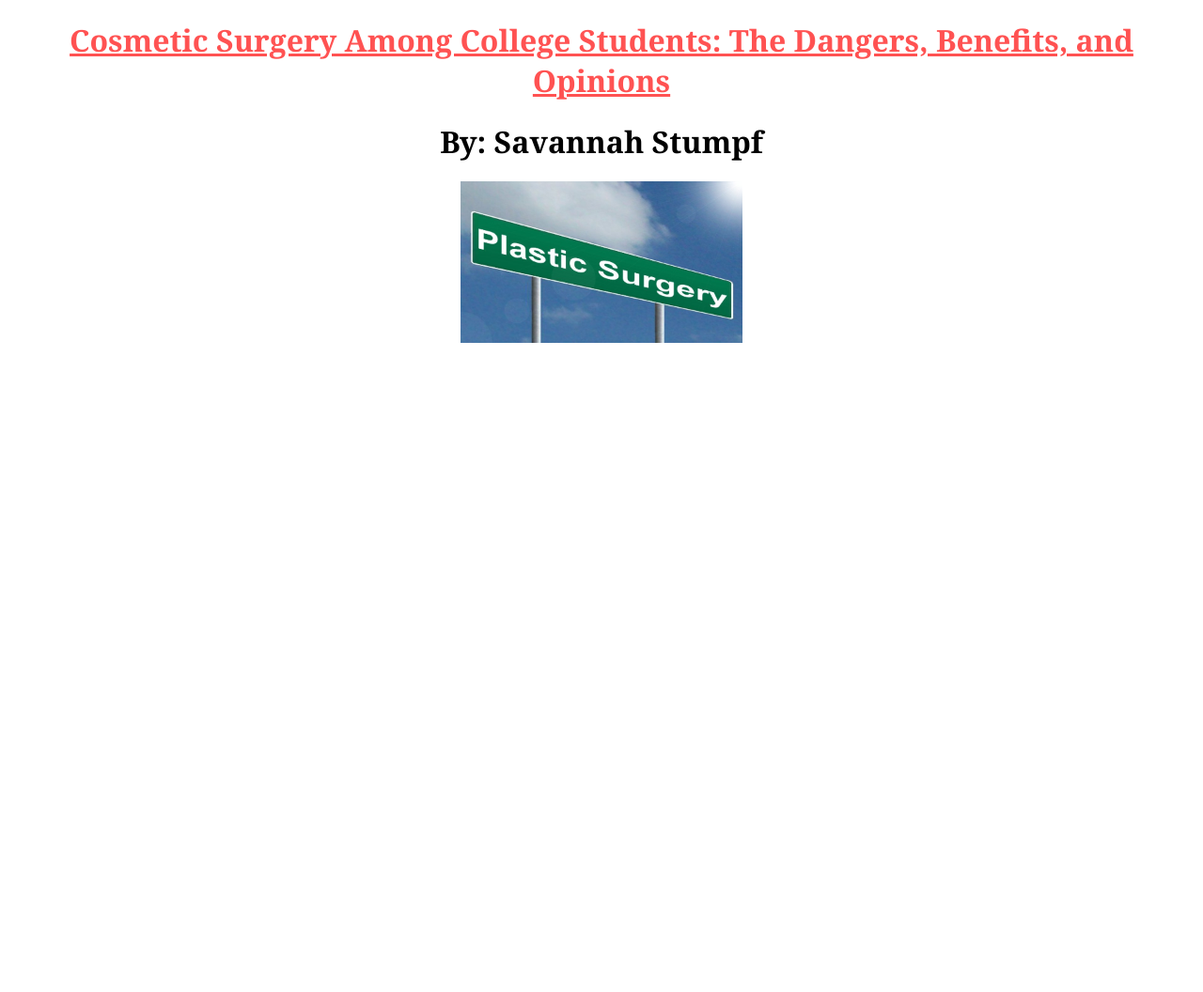
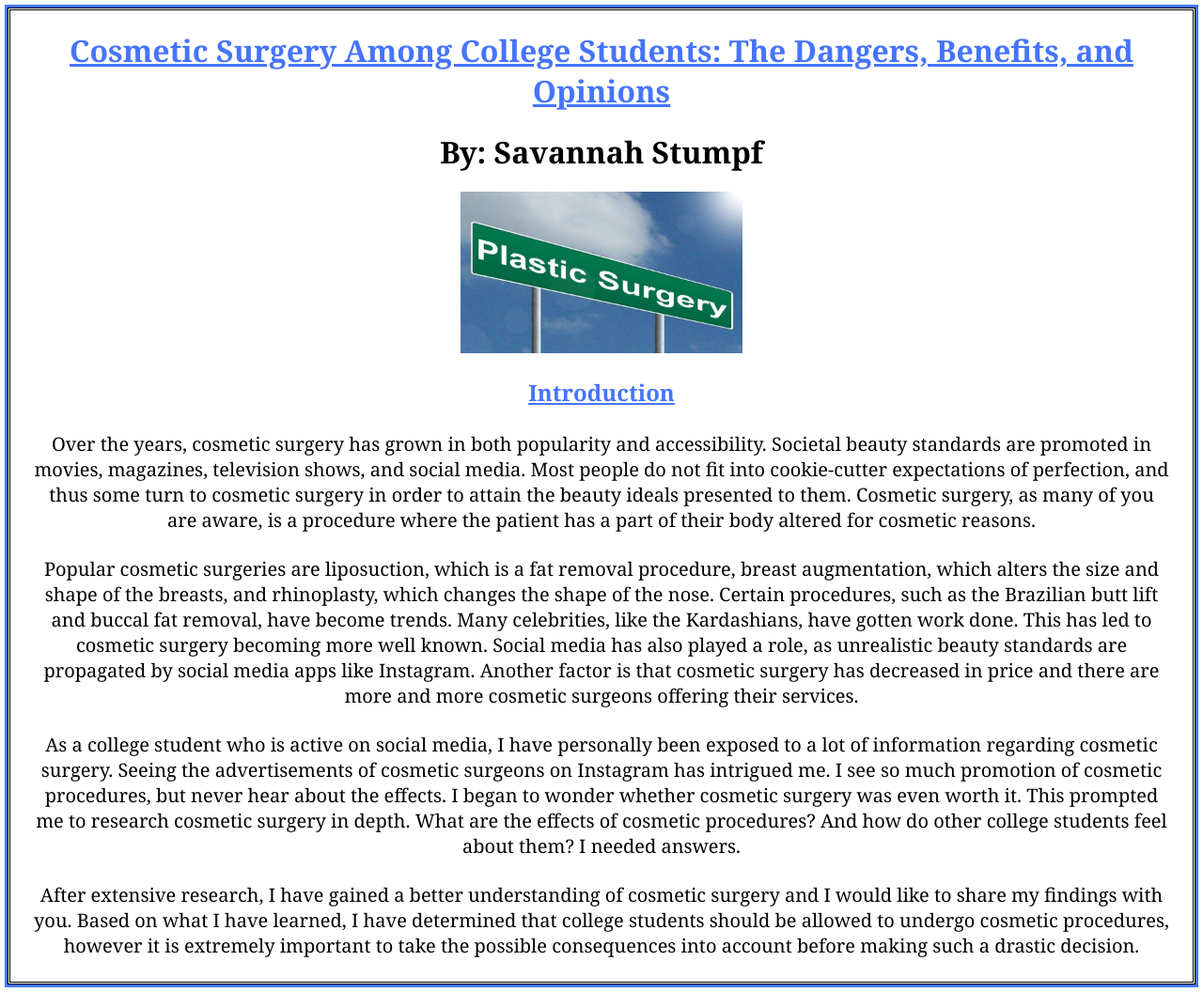
Before and after one commit to savannah7704/research-project-cw2, a plain HTML site: page index.html in a window 1280 px wide. Shown: the whole page at 94% size. Before the commit the page ends 800 px from the top, so only its background shows below. Drawn offline with Linux system fonts and the light colour scheme.

Commit message:
Update files.

```diff
--- a/index.css
+++ b/index.css
@@ -1,10 +1,21 @@
-body{font-family: Cambria;}
-#header1 {text-align: center;}
-/*#header1 {font-family: Cambria;}*/
-#header1 {color: rgb(255, 82, 82); }
+body{font-family: Cambria;
+    border-style: double;
+    outline-style: solid;
+    outline-width: medium;
+    outline-color: rgb(69, 116, 255);
+}
+#header1 {
+    text-align: center;
+    color: rgb(69, 116, 255);
+}
 
 p {
     margin: 25px;
     text-align: center;
+    font-size: 20px;
+}
 
+h2{
+    text-align: center;
+    color: rgb(69, 116, 255);
 }
--- a/index.html
+++ b/index.html
@@ -14,3 +14,47 @@
 <div style="text-align: center;">
     <img src = "plastic-surgery.jpg" style = "width:300px;">
 </div>
+
+
+<!--Introduction Section-->
+<h2><u>Introduction</u></h2>
+<p>
+
+    Over the years, cosmetic surgery has grown in both popularity and accessibility. Societal
+    beauty standards are promoted in movies, magazines, television shows, and social media.
+    Most people do not fit into cookie-cutter expectations of perfection, and thus some turn to cosmetic
+    surgery in order to attain the beauty ideals presented to them. Cosmetic surgery, as many of you
+    are aware, is a procedure where the patient has a part of their body altered for cosmetic reasons.
+
+</p>
+
+<p>
+
+    Popular cosmetic surgeries are liposuction, which is a fat removal procedure, breast augmentation,
+    which alters the size and shape of the breasts, and rhinoplasty, which changes the shape of the nose.
+    Certain procedures, such as the Brazilian butt lift and buccal fat removal, have become trends. Many
+    celebrities, like the Kardashians, have gotten work done. This has led to cosmetic surgery becoming
+    more well known. Social media has also played a role, as unrealistic beauty standards are propagated
+    by social media apps like Instagram. Another factor is that cosmetic surgery has decreased in price
+    and there are more and more cosmetic surgeons offering their services.
+
+</p>
+
+<p>
+
+    As a college student who is active on social media, I have personally been exposed to a lot of information
+    regarding cosmetic surgery. Seeing the advertisements of cosmetic surgeons on Instagram has intrigued me.
+    I see so much promotion of cosmetic procedures, but never hear about the effects. I began to wonder whether
+    cosmetic surgery was even worth it. This prompted me to research cosmetic surgery in depth. What are the effects
+    of cosmetic procedures? And how do other college students feel about them? I needed answers.
+
+</p>
+
+<p>
+
+    After extensive research, I have gained a better understanding of cosmetic surgery and I would like to share
+    my findings with you. Based on what I have learned, I have determined that college students should be allowed to
+    undergo cosmetic procedures, however it is extremely important to take the possible consequences into account before
+    making such a drastic decision.
+
+</p>
```
